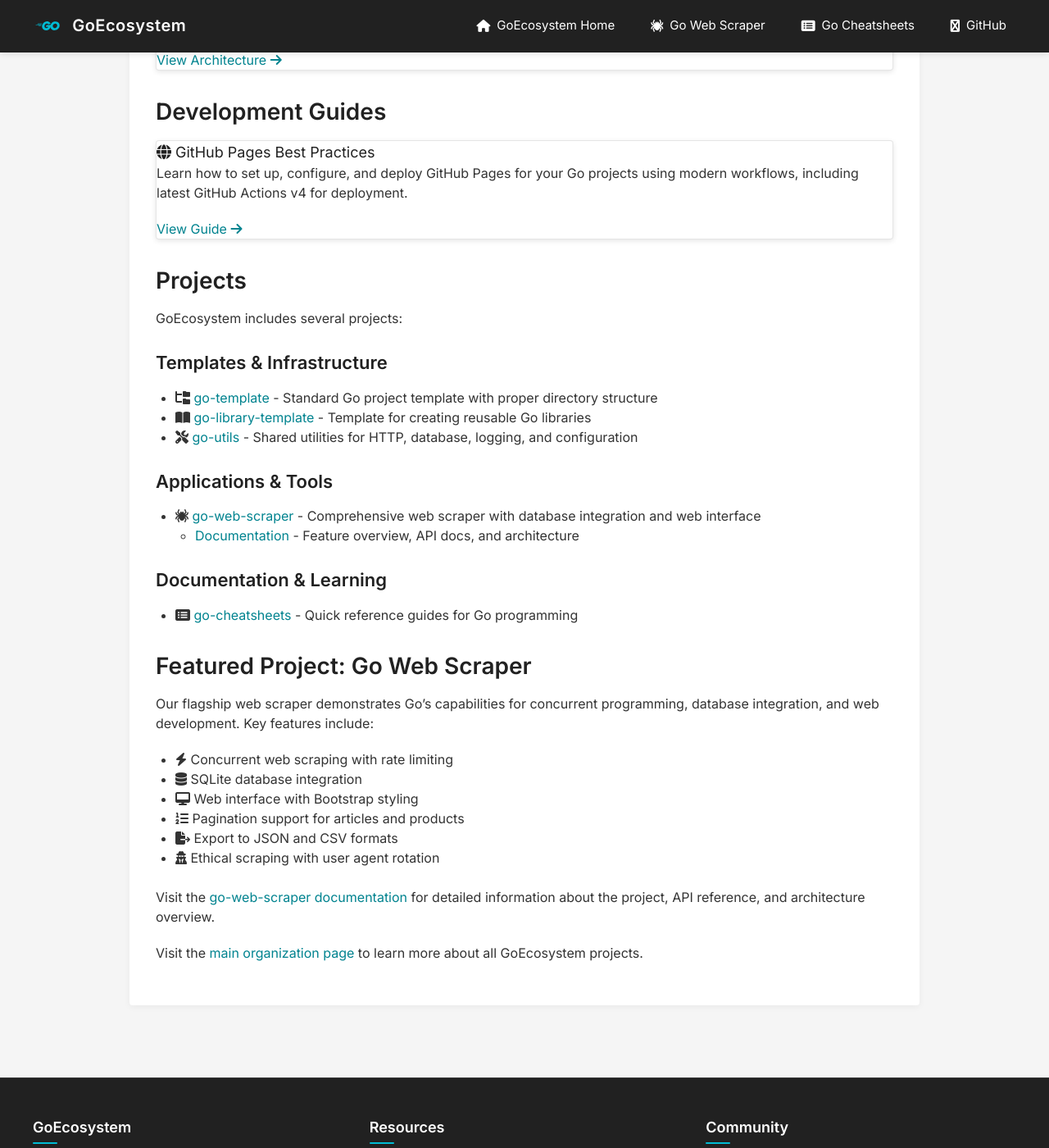
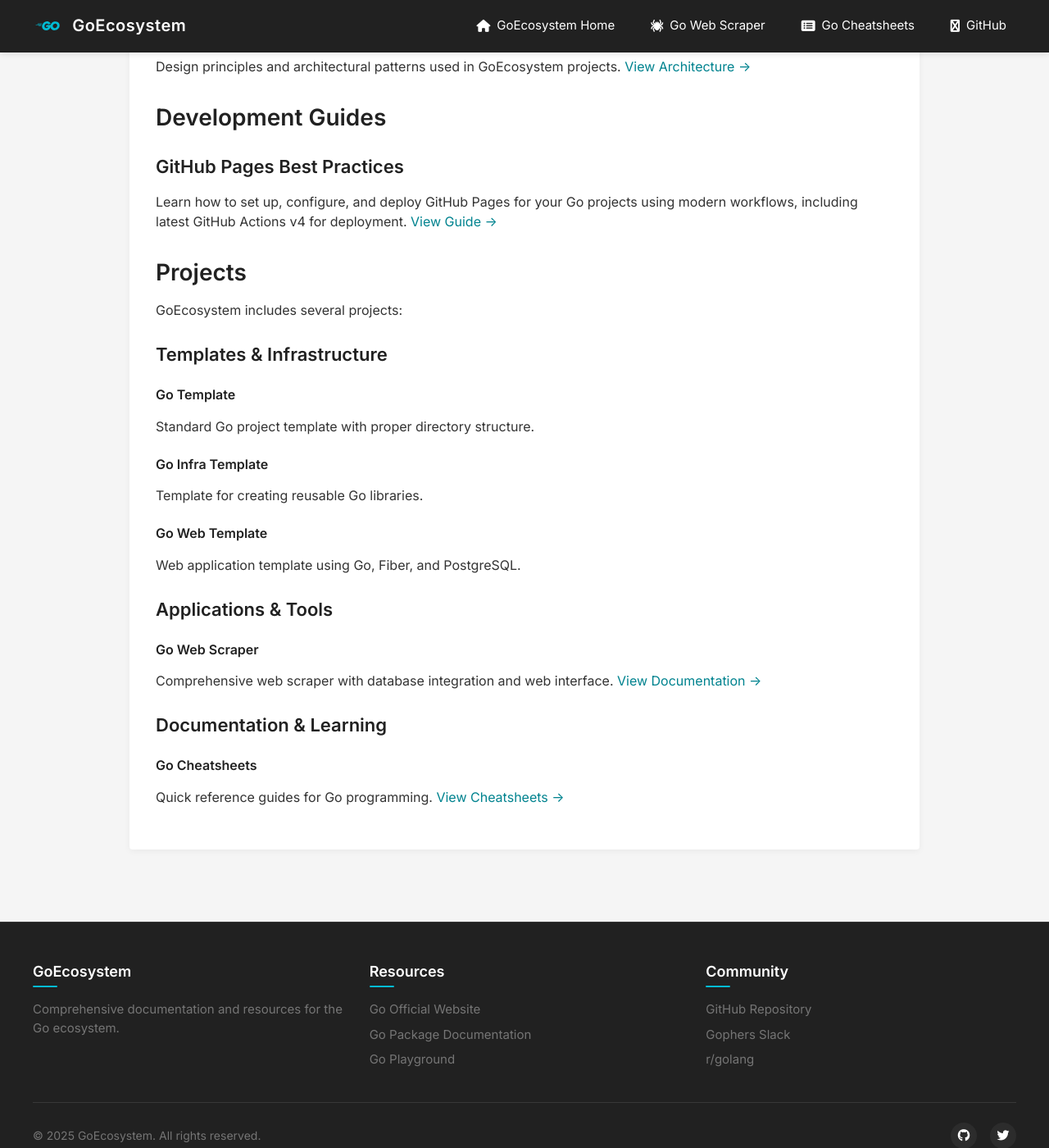
Before and after one commit to GoEcosystem/go-docs, a Jekyll site: the page built from index.md, in a window 1280 px wide and 1400 px high, scrolled down 1306 px. Shown: the whole window at 82% size. Built offline with Jekyll 4.4.1, drawn with Linux system fonts in a browser that asks for light colours; some of the changed text lies outside the part shown.

Commit message:
Update index.md to work with new layout and CSS

```diff
--- a/index.md
+++ b/index.md
@@ -9,57 +10,27 @@ Welcome to the GoEcosystem documentation hub. This site contains comprehensive d
 
 ## Core Documentation
 
-<div class="row">
-  <div class="col-md-6">
-    <div class="card">
-      <div class="card-title">
-        <i class="fas fa-code-branch"></i> Contributing Guidelines
-      </div>
-      <p>Learn how to contribute to GoEcosystem projects, including the workflow and process for submitting pull requests.</p>
-      <a href="CONTRIBUTING.html">View Guidelines <i class="fas fa-arrow-right"></i></a>
-    </div>
-  </div>
-  <div class="col-md-6">
-    <div class="card">
-      <div class="card-title">
-        <i class="fas fa-users"></i> Code of Conduct
-      </div>
-      <p>Community standards and expectations for all participants in the GoEcosystem community.</p>
-      <a href="CODE_OF_CONDUCT.html">View Code of Conduct <i class="fas fa-arrow-right"></i></a>
-    </div>
-  </div>
-</div>
+### Contributing Guidelines
+Learn how to contribute to GoEcosystem projects, including the workflow and process for submitting pull requests.
+[View Guidelines →](CONTRIBUTING.html)
 
-<div class="row">
-  <div class="col-md-6">
-    <div class="card">
-      <div class="card-title">
-        <i class="fas fa-pencil-ruler"></i> Style Guide
-      </div>
-      <p>Coding standards and practices to maintain consistency across all GoEcosystem projects.</p>
-      <a href="STYLE_GUIDE.html">View Style Guide <i class="fas fa-arrow-right"></i></a>
-    </div>
-  </div>
-  <div class="col-md-6">
-    <div class="card">
-      <div class="card-title">
-        <i class="fas fa-sitemap"></i> Architecture
-      </div>
-      <p>Design principles and architectural patterns used in GoEcosystem projects.</p>
-      <a href="ARCHITECTURE.html">View Architecture <i class="fas fa-arrow-right"></i></a>
-    </div>
-  </div>
-</div>
+### Code of Conduct
+Community standards and expectations for all participants in the GoEcosystem community.
+[View Code of Conduct →](CODE_OF_CONDUCT.html)
+
+### Style Guide
+Coding standards and practices to maintain consistency across all GoEcosystem projects.
+[View Style Guide →](STYLE_GUIDE.html)
+
+### Architecture
+Design principles and architectural patterns used in GoEcosystem projects.
+[View Architecture →](ARCHITECTURE.html)
 
 ## Development Guides
 
-<div class="card">
-  <div class="card-title">
-    <i class="fas fa-globe"></i> GitHub Pages Best Practices
-  </div>
-  <p>Learn how to set up, configure, and deploy GitHub Pages for your Go projects using modern workflows, including latest GitHub Actions v4 for deployment.</p>
-  <a href="pages/github_pages_best_practices.html">View Guide <i class="fas fa-arrow-right"></i></a>
-</div>
+### GitHub Pages Best Practices
+Learn how to set up, configure, and deploy GitHub Pages for your Go projects using modern workflows, including latest GitHub Actions v4 for deployment.
+[View Guide →](pages/github_pages_best_practices.html)
 
 ## Projects
 
@@ -67,32 +38,23 @@ GoEcosystem includes several projects:
 
 ### Templates & Infrastructure
 
-- <i class="fas fa-folder-tree"></i> [go-template](https://github.com/GoEcosystem/go-template) - Standard Go project template with proper directory structure
-- <i class="fas fa-book-open"></i> [go-library-template](https://github.com/GoEcosystem/go-library-template) - Template for creating reusable Go libraries
-- <i class="fas fa-tools"></i> [go-utils](https://github.com/GoEcosystem/go-utils) - Shared utilities for HTTP, database, logging, and configuration
+#### Go Template
+Standard Go project template with proper directory structure.
+
+#### Go Infra Template
+Template for creating reusable Go libraries.
+
+#### Go Web Template
+Web application template using Go, Fiber, and PostgreSQL.
 
 ### Applications & Tools
 
-- <i class="fas fa-spider"></i> [go-web-scraper](https://github.com/GoEcosystem/go-web-scraper) - Comprehensive web scraper with database integration and web interface
-  - [Documentation](https://goecosystem.github.io/go-web-scraper/) - Feature overview, API docs, and architecture
+#### Go Web Scraper
+Comprehensive web scraper with database integration and web interface.
+[View Documentation →](projects/web-scraper.html)
 
 ### Documentation & Learning
 
-- <i class="fas fa-list-alt"></i> [go-cheatsheets](https://goecosystem.github.io/go-cheatsheets/) - Quick reference guides for Go programming
-
-## Featured Project: Go Web Scraper
-
-Our flagship web scraper demonstrates Go's capabilities for concurrent programming, database integration, and web development. Key features include:
-
-<ul class="feature-list">
-  <li><i class="fas fa-bolt"></i> <span>Concurrent web scraping with rate limiting</span></li>
-  <li><i class="fas fa-database"></i> <span>SQLite database integration</span></li>
-  <li><i class="fas fa-desktop"></i> <span>Web interface with Bootstrap styling</span></li>
-  <li><i class="fas fa-list-ol"></i> <span>Pagination support for articles and products</span></li>
-  <li><i class="fas fa-file-export"></i> <span>Export to JSON and CSV formats</span></li>
-  <li><i class="fas fa-user-secret"></i> <span>Ethical scraping with user agent rotation</span></li>
-</ul>
-
-Visit the [go-web-scraper documentation](https://goecosystem.github.io/go-web-scraper/) for detailed information about the project, API reference, and architecture overview.
-
-Visit the [main organization page](https://goecosystem.github.io/) to learn more about all GoEcosystem projects.
+#### Go Cheatsheets
+Quick reference guides for Go programming.
+[View Cheatsheets →](cheatsheets/)
```
Also changed, not shown: other parts of index.md (+1 -0 lines).
